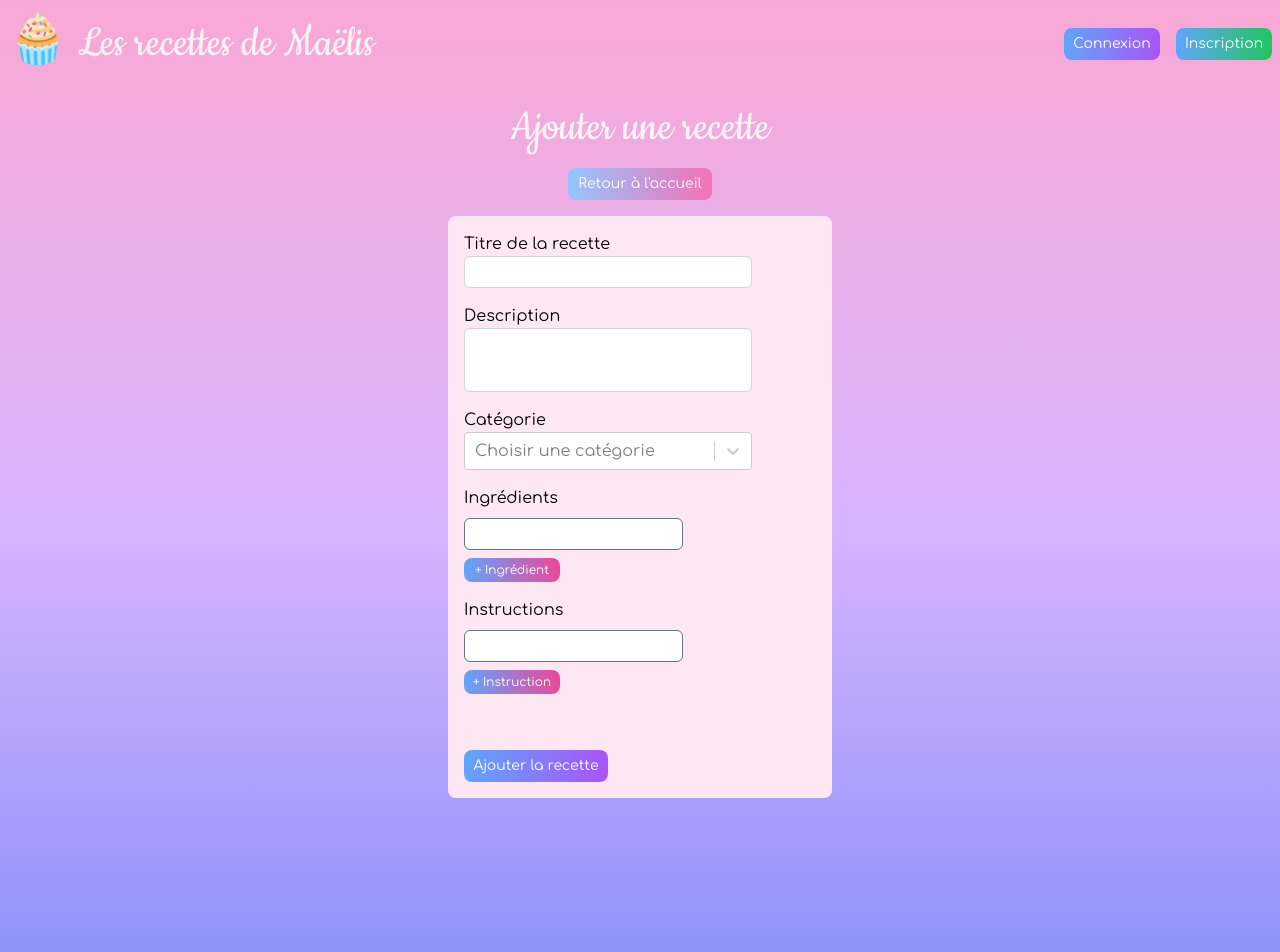
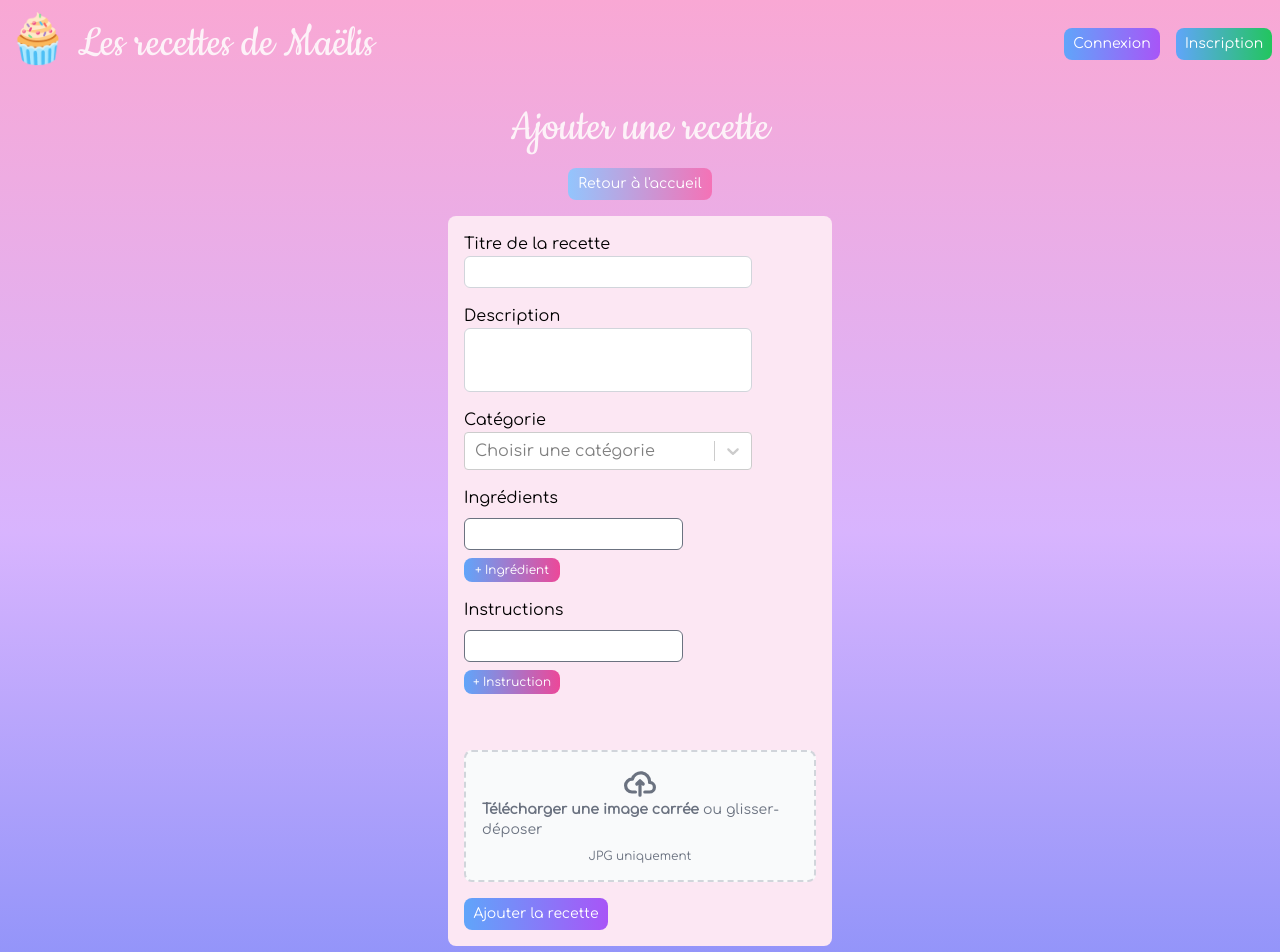
Before and after one commit to maelis1234/recettes-maelis, a Next.js app: page /ajout-recette in a window 1280 px wide. Shown: the top 952 px of the page. Built offline with nearby package versions, Linux system fonts and the light colour scheme; no server answers.

Commit message:
feat: can upload image when adding recipe

```diff
--- a/src/components/recipeCard.tsx
+++ b/src/components/recipeCard.tsx
@@ -5,7 +5,7 @@ import { CiEdit, CiTrash } from 'react-icons/ci'
 import Image from 'next/image'
 import { AnimatePresence, motion } from 'framer-motion'
 import { useEffect, useState } from 'react'
-import { getImageUrl } from '@/firebase/storageFunctions'
+import { getImageUrl } from '@/firebase/imageFunctions'
 
 interface Props {
     recette: Recette
--- /dev/null
+++ b/src/components/uploadImage.tsx
@@ -0,0 +1,47 @@
+interface Props {
+    onChange: (e: React.ChangeEvent<HTMLInputElement>) => void
+}
+const UploadImage = ({ onChange }: Props) => {
+    return (
+        <div className='flex items-center justify-center w-full '>
+            <label
+                htmlFor='dropzone-file'
+                className='flex flex-col items-center justify-center w-full p-4 border-2 border-gray-300 border-dashed rounded-lg cursor-pointer bg-gray-50  hover:bg-gray-100'
+            >
+                <div className='flex flex-col items-center justify-center'>
+                    <svg
+                        className='w-8 h-8 text-gray-500'
+                        aria-hidden='true'
+                        xmlns='http://www.w3.org/2000/svg'
+                        fill='none'
+                        viewBox='0 0 20 16'
+                    >
+                        <path
+                            stroke='currentColor'
+                            strokeLinecap='round'
+                            strokeLinejoin='round'
+                            strokeWidth='2'
+                            d='M13 13h3a3 3 0 0 0 0-6h-.025A5.56 5.56 0 0 0 16 6.5 5.5 5.5 0 0 0 5.207 5.021C5.137 5.017 5.071 5 5 5a4 4 0 0 0 0 8h2.167M10 15V6m0 0L8 8m2-2 2 2'
+                        />
+                    </svg>
+                    <p className='mb-2 text-sm text-gray-500'>
+                        <span className='font-semibold'>
+                            Télécharger une image carrée
+                        </span>{' '}
+                        ou glisser-déposer
+                    </p>
+                    <p className='text-xs text-gray-500'>JPG uniquement</p>
+                </div>
+                <input
+                    id='dropzone-file'
+                    type='file'
+                    accept='.jpg'
+                    className='hidden'
+                    onChange={(e) => onChange(e)}
+                />
+            </label>
+        </div>
+    )
+}
+
+export default UploadImage
--- /dev/null
+++ b/src/firebase/imageFunctions.tsx
@@ -0,0 +1,20 @@
+import { getDownloadURL, getStorage, ref, uploadBytes } from '@firebase/storage'
+
+export const getImageUrl = async (recetteId: string) => {
+    const storage = getStorage()
+    const storageRef = ref(
+        storage,
+        `gs://${process.env.NEXT_PUBLIC_STORAGE_BUCKET}/${recetteId}.jpg`
+    )
+    const downloadURL = await getDownloadURL(storageRef)
+    return downloadURL
+}
+
+export const uploadImage = async (file: File, recetteId: string) => {
+    const storage = getStorage()
+    const storageRef = ref(
+        storage,
+        `gs://${process.env.NEXT_PUBLIC_STORAGE_BUCKET}/${recetteId}.jpg`
+    )
+    await uploadBytes(storageRef, file)
+}
--- a/src/firebase/storageFunctions.tsx
+++ /dev/null
@@ -1,11 +0,0 @@
-import { getDownloadURL, getStorage, ref } from '@firebase/storage'
-
-export const getImageUrl = async (recetteId: string) => {
-    const storage = getStorage()
-    const storageRef = ref(
-        storage,
-        `gs://${process.env.NEXT_PUBLIC_STORAGE_BUCKET}/${recetteId}.jpg`
-    )
-    const downloadURL = await getDownloadURL(storageRef)
-    return downloadURL
-}
--- a/src/pages/ajout-recette.tsx
+++ b/src/pages/ajout-recette.tsx
@@ -7,7 +7,9 @@ import router from 'next/router'
 import Select from 'react-select'
 import { toast } from 'react-toastify'
 import Button from '@/components/button'
-import { CategoryEnum } from '@/utils/interfaces'
+import { CategoryEnum, RecetteForm } from '@/utils/interfaces'
+import { uploadImage } from '@/firebase/imageFunctions'
+import UploadImage from '@/components/uploadImage'
 
 const AjoutRecette: NextPage = () => {
     const recettesCollectionRef = collection(database, 'recettes')
@@ -19,12 +21,13 @@ const AjoutRecette: NextPage = () => {
         { label: 'Petit dej', value: CategoryEnum.petitDej },
     ]
 
-    const [form, setForm] = useState({
+    const [form, setForm] = useState<RecetteForm>({
         titre: '',
         description: '',
-        category: '',
+        category: undefined,
         ingredients: [''],
         instructions: [''],
+        image: null,
     })
 
     const handleChangeField = (
@@ -51,30 +54,56 @@ const AjoutRecette: NextPage = () => {
         setForm({ ...form, [type]: updatedArray })
     }
 
+    const handleFileChange = (e: ChangeEvent<HTMLInputElement>) => {
+        const file = e.target.files?.[0]
+
+        if (file) {
+            const isJpg =
+                file.type === 'image/jpeg' || file.type === 'image/jpg'
+
+            if (!isJpg) {
+                toast.error('Veuillez sélectionner un fichier JPG.')
+            } else {
+                setForm({ ...form, image: file })
+            }
+        }
+    }
+
     const handleSubmit = async (e: FormEvent<HTMLFormElement>) => {
         e.preventDefault()
         if (
             !form.titre ||
-            form.description.length === 0 ||
-            form.category.length === 0 ||
+            !form.description ||
+            !form.category ||
             form.ingredients.length === 0 ||
-            form.instructions.length === 0
+            form.instructions.length === 0 ||
+            form.image === null
         ) {
-            toast.error('Merci de remplir tous les champs.')
+            toast.error(
+                "Merci de remplir tous les champs et/ou d'ajouter une image."
+            )
             return
         }
 
         const recetteId = form.titre.toLowerCase().split(' ').join('-')
         const recetteDocRef = doc(recettesCollectionRef, recetteId)
 
-        await setDoc(recetteDocRef, form)
+        await setDoc(recetteDocRef, {
+            titre: form.titre,
+            description: form.description,
+            category: form.category,
+            ingredients: form.ingredients,
+            instructions: form.instructions,
+        })
+        await uploadImage(form.image, recetteId)
         toast('🧁 Recette ajoutée avec succès !')
         setForm({
             titre: '',
             description: '',
-            category: '',
+            category: undefined,
             ingredients: [''],
             instructions: [''],
+            image: null,
         })
     }
 
@@ -88,7 +117,7 @@ const AjoutRecette: NextPage = () => {
                 />
             </Head>
             <h1>Ajouter une recette</h1>
-            <div className='flex flex-col items-center h-screen'>
+            <div className='flex flex-col items-center'>
                 <Button
                     label="Retour à l'accueil"
                     className='bg-gradient-to-r from-blue-300 to-pink-400 hover:from-pink-400 hover:to-blue-300 text-white rounded-lg h-8 w-36 text-sm mb-4'
@@ -134,11 +163,13 @@ const AjoutRecette: NextPage = () => {
                     <div className='flex flex-col w-72'>
                         <label htmlFor='category'>Catégorie</label>
                         <Select
+                            id='category'
                             options={categories}
                             onChange={(selectedOption) =>
                                 setForm({
                                     ...form,
-                                    category: selectedOption?.value ?? '',
+                                    category:
+                                        selectedOption?.value ?? undefined,
                                 })
                             }
                             inputValue={''}
@@ -230,6 +261,17 @@ const AjoutRecette: NextPage = () => {
                         />
                     </label>
                     <br />
+
+                    <UploadImage onChange={handleFileChange} />
+
+                    {form.image && (
+                        <img
+                            src={URL.createObjectURL(form.image)}
+                            alt='image'
+                            className='w-32 h-32 rounded-lg mt-2 mx-auto'
+                        />
+                    )}
+
                     <Button
                         label='Ajouter la recette'
                         type='submit'
--- a/src/utils/interfaces.ts
+++ b/src/utils/interfaces.ts
@@ -10,7 +10,16 @@ export interface Recette {
     viewing: boolean
     titre: string
     description: string
-    category: CategoryEnum
-    ingredients: []
-    instructions: []
+    category: CategoryEnum | undefined
+    ingredients: string[]
+    instructions: string[]
 }
+
+export interface RecetteForm {
+    titre: string
+    description: string
+    category: CategoryEnum | undefined
+    ingredients: string[]
+    instructions: string[]
+    image: File | null
+}
```
